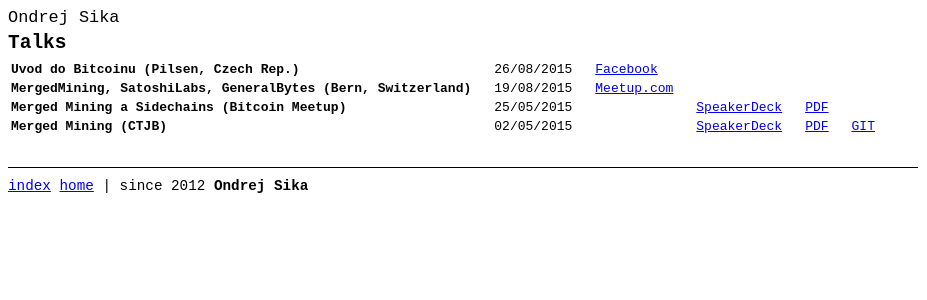
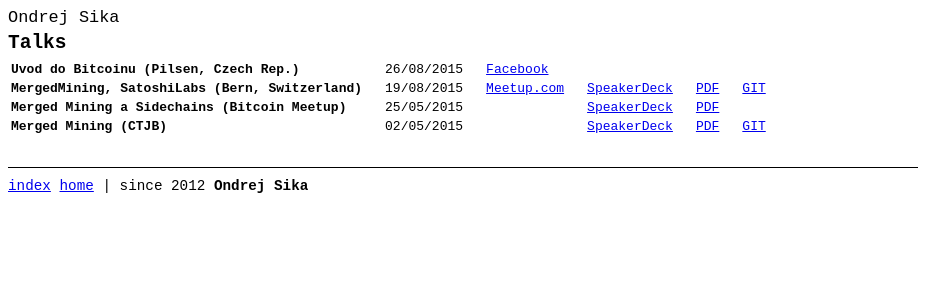
Before and after one commit to ondrejsika/ondrejsika.com, a Jekyll site: the page built from talks/index.md, in a window 1280 px wide. Shown: the top 300 px of the page, without its empty margins (0-927 px from the left). Built offline with Jekyll 4.4.1, drawn with Linux system fonts in a browser that asks for light colours; Markdown is read by kramdown in place of the engine named in the settings; comment, search, counter and statistics services are not loaded.

Commit message:
add presentation to bern talk

```diff
--- a/talks/index.md
+++ b/talks/index.md
@@ -19,14 +19,17 @@
 </td></tr>
 
 <tr id="bitcoin-bern-2015"><td>
-<b>MergedMining, SatoshiLabs, GeneralBytes (Bern, Switzerland)</b>
+<b>MergedMining, SatoshiLabs (Bern, Switzerland)</b>
 </td><td>
 19/08/2015
 </td><td>
 <a href="http://www.meetup.com/Bitcoin-Meetup-Switzerland/events/224257387/">Meetup.com</a>
 </td><td>
+<a href="https://speakerdeck.com/ondrejsika/merged-mining-satoshilabs-bern">SpeakerDeck</a>
 </td><td>
+<a href="https://speakerd.s3.amazonaws.com/presentations/278e757a848a4e4480a456e90137fbd7/Ondrej_Sika__Merged_Mining_Bern__slides.pdf">PDF</a>
 </td><td>
+<a href="https://github.com/ondrejsika/merged-mining-bern-slides">GIT</a>
 </td></tr>
 
 <tr><td>
```
